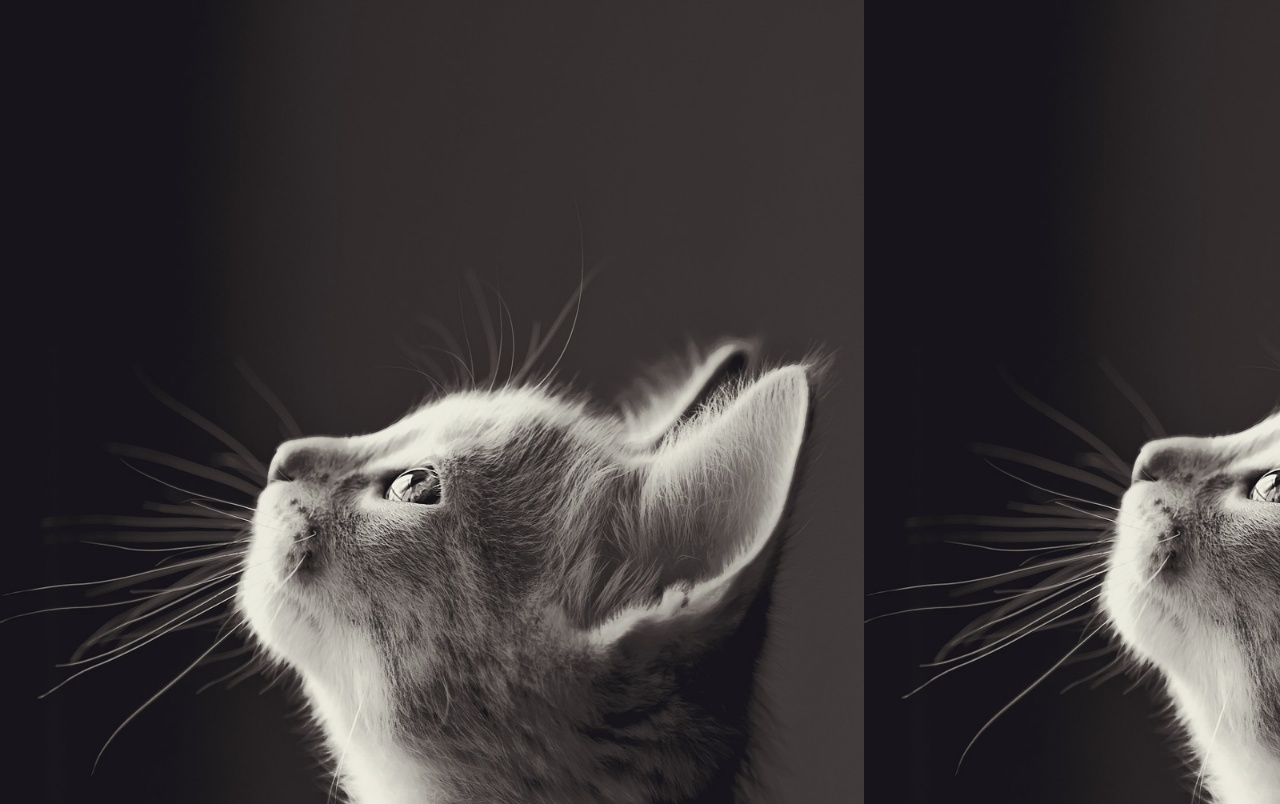
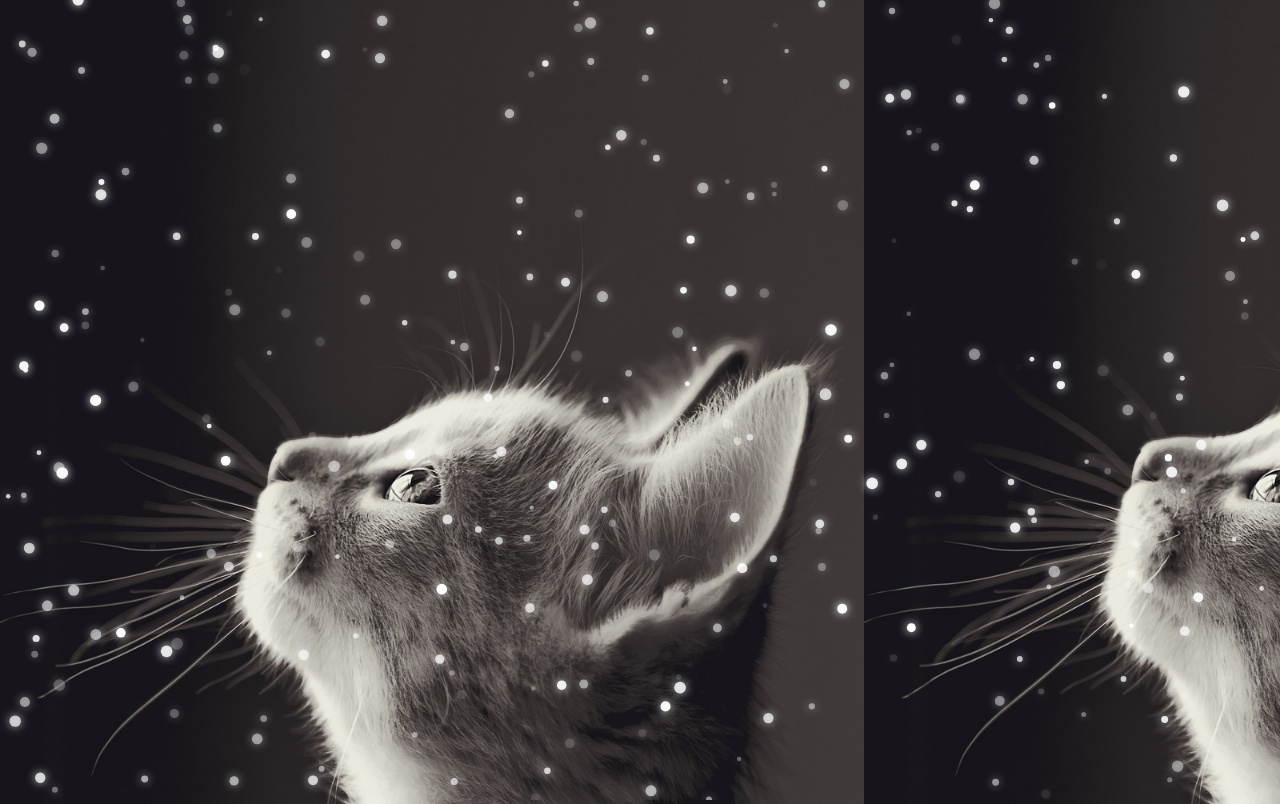
Before and after one commit to dgu-BOSSLE/makeMP4, a website: page index.html in a window 1280 px wide. Drawn offline with Linux system fonts and the light colour scheme.

Commit message:
눈 내리는 거 수정

```diff
--- a/index.html
+++ b/index.html
@@ -15,19 +15,20 @@
     </style>
 </head>
 <body>
-<div id="snow"></div> <!-- 여기에 snow ID를 가진 div를 추가했습니다. -->
 <canvas id="canvas"></canvas>
 <script type="text/javascript" src="video.js"></script>
 <script type="text/javascript" src="webm-writer-0.3.0.js"></script>
-<script type="text/javascript" src="snowscript.js"></script>
 <script>
     const canvas = document.getElementById("canvas");
     const ctx = canvas.getContext("2d");
 
+    let snowflakesCount = 300;
+    let fallSpeedMultiplier = 1.0;
+
     var bgImg = new Image();
     bgImg.src = "rain_cat.jpg";
     bgImg.onload = function() {
-      document.body.style.backgroundImage = 'url(' + bgImg.src + ')';
+        document.body.style.backgroundImage = 'url(' + bgImg.src + ')';
     };
 
     canvas.width = window.innerWidth;
@@ -58,6 +59,7 @@
 
         if (this.y > canvas.height) {
             this.y = 0;
+            this.x = Math.random() * canvas.width;
         }
 
         this.draw();
@@ -75,6 +77,17 @@
         }
     }
 
+    function animate() {
+        ctx.clearRect(0, 0, canvas.width, canvas.height);
+        for (let i = 0; i < snowflakes.length; i++) {
+            snowflakes[i].update();
+        }
+        requestAnimationFrame(animate);
+    }
+
+    createSnow();
+    animate();
+
     function setSnowDensity(value) {
         snowflakesCount = value;
         createSnow();
@@ -84,8 +97,18 @@
         fallSpeedMultiplier = speedMultiplier;
     }
 
-    if (typeof module === "undefined") {
-        window.onload = createSnow;
+    function randomInt(value = 100) {
+      return Math.floor(Math.random() * value) + 1;
+    }
+
+    function randomIntRange(min, max) {
+      min = Math.ceil(min);
+      max = Math.floor(max);
+      return Math.floor(Math.random() * (max - min + 1)) + min;
+    }
+
+    function getRandomArbitrary(min, max) {
+      return Math.random() * (max - min) + min;
     }
 </script>
 </body>
```
